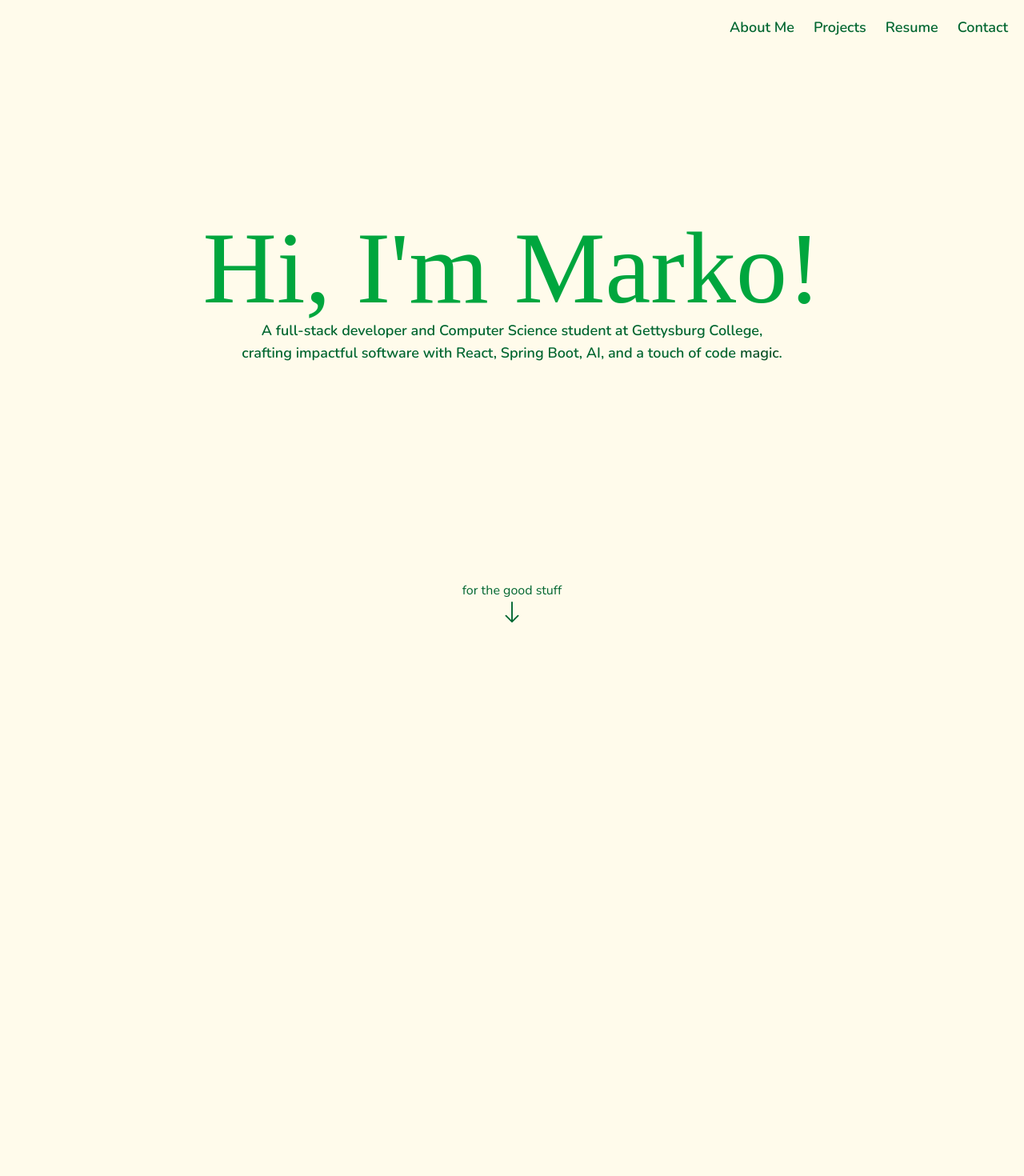
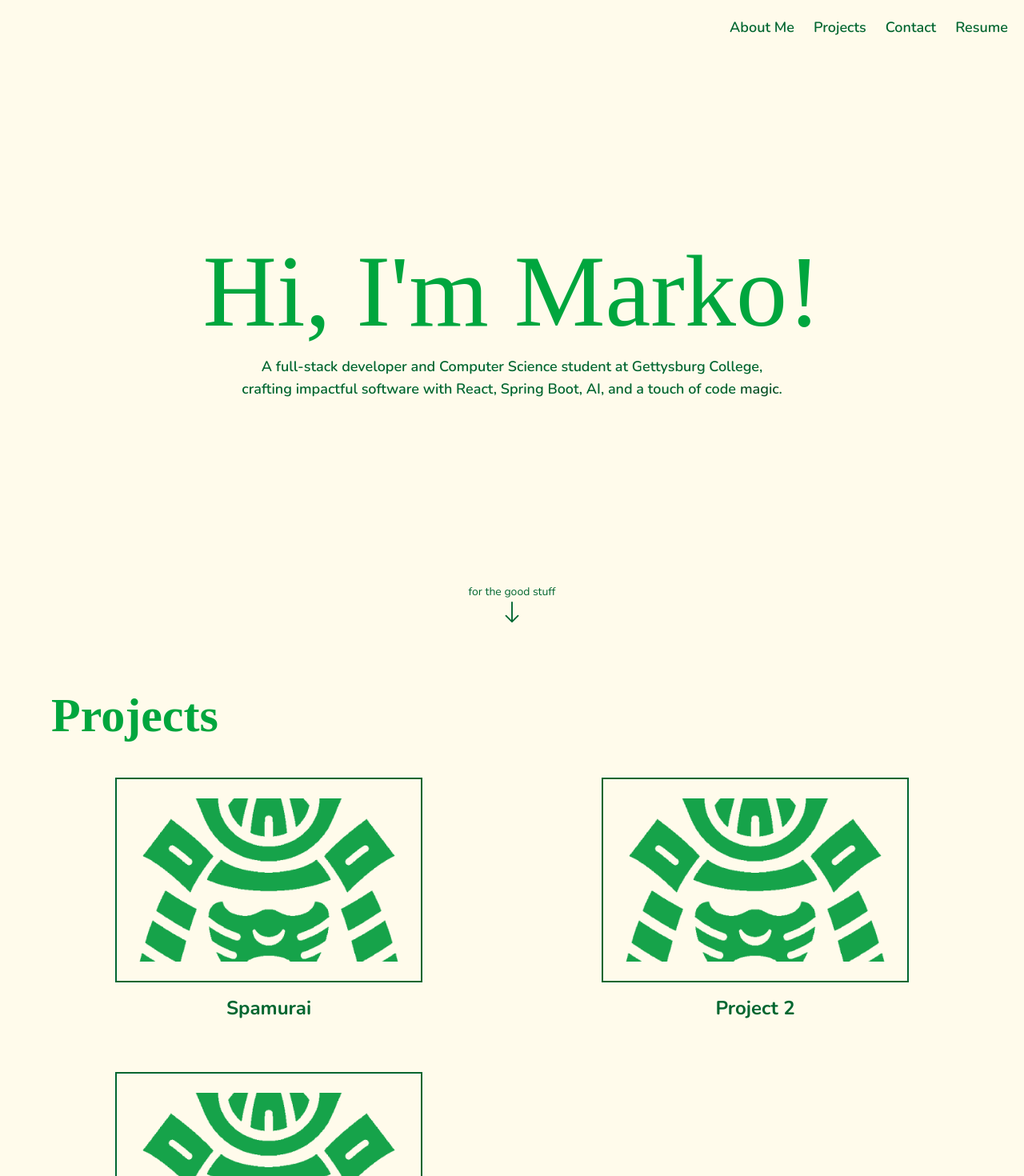
Before and after one commit to mrktsm/portfolio, a React (Vite) app: page / in a window 1280 px wide. Shown: the top 1470 px of the page at 80% size. Before the commit the page ends 800 px from the top, so only its background shows below. Built offline with nearby package versions, Linux system fonts and the light colour scheme.

Commit message:
Add Project Section

```diff
--- a/src/App.tsx
+++ b/src/App.tsx
@@ -1,9 +1,31 @@
+import { BsArrowDown } from "react-icons/bs";
 import { MagicWord } from "./components/MagicWord.js";
-import { BsArrowDown } from "react-icons/bs";
 
 const App = () => {
+  const projects = [
+    {
+      title: "Spamurai",
+      imageUrl: "src/assets/images/spamurai.png",
+      description: "A full-stack web application with real-time features.",
+      technologies: ["React", "Spring Boot", "PostgreSQL"],
+    },
+    {
+      title: "Project 2",
+      imageUrl: "src/assets/images/spamurai.png",
+      description: "AI-powered data analysis platform.",
+      technologies: ["Python", "TensorFlow", "React"],
+    },
+    {
+      title: "Project 3",
+      imageUrl: "src/assets/images/spamurai.png",
+      description: "Mobile-first e-commerce solution.",
+      technologies: ["React Native", "Node.js", "MongoDB"],
+    },
+  ];
+
   return (
-    <div className="flex flex-col justify-between h-screen bg-amber-50">
+    <div className="bg-amber-50">
+      {/* Top Navigation */}
       <div className="absolute top-5 right-5 flex space-x-6">
         <a
           href="#about"
@@ -18,26 +40,28 @@ const App = () => {
           Projects
         </a>
         <a
-          href="#resume"
-          className="text-green-800 text-lg font-semibold hover:text-green-600"
-        >
-          Resume
-        </a>
-        <a
           href="#Contact"
           className="text-green-800 text-lg font-semibold hover:text-green-600"
         >
           Contact
         </a>
+        <a
+          href="#Resume"
+          className="text-green-800 text-lg font-semibold hover:text-green-600"
+        >
+          Resume
+        </a>
       </div>
-      <div className="flex flex-col justify-center items-center flex-grow">
-        <span
-          className="text-9xl text-green-600 inline-block"
+
+      {/* Full-Height Section */}
+      <div className="min-h-screen flex flex-col justify-center items-center text-center relative">
+        <h1
+          className="text-9xl text-green-600"
           style={{ fontFamily: "Hooey-Regular" }}
         >
           Hi, I'm Marko!
-        </span>
-        <span className="text-lg font-semibold text-green-800 flex flex-col items-center">
+        </h1>
+        <div className="text-lg font-semibold text-green-800 mt-4">
           <p>
             A full-stack developer and Computer Science student at Gettysburg
             College,
@@ -46,13 +70,42 @@ const App = () => {
             crafting impactful software with React, Spring Boot, AI, and a touch
             of code <MagicWord />.
           </p>
-        </span>
+        </div>
+
+        {/* Arrow Fixed to Bottom of Viewport */}
+        <div className="absolute bottom-5 text-green-800 flex flex-col items-center text-sm">
+          <p>for the good stuff</p>
+          <a href="#projects">
+            <BsArrowDown className="text-3xl" />
+          </a>
+        </div>
       </div>
 
-      {/* Bottom Content */}
-      <div className="text-green-800 flex flex-col items-center mb-5">
-        <p>for the good stuff</p>
-        <BsArrowDown className=" text-3xl" />
+      {/* Projects Section */}
+      <div id="projects" className="w-full px-8 py-16">
+        {/* Heading */}
+        <h2
+          className="text-6xl text-green-600 font-bold text-left mb-12 max-w-6xl mx-auto"
+          style={{ fontFamily: "Hooey-Regular" }}
+        >
+          Projects
+        </h2>
+        <div className="max-w-6xl mx-auto grid grid-cols-1 md:grid-cols-2 gap-16">
+          {projects.map((project, index) => (
+            <div key={index} className="flex flex-col items-center">
+              <div className="w-96 h-64 bg-amber-50 border-2 border-green-800 p-6 transition-transform duration-300 hover:scale-105">
+                <img
+                  src={project.imageUrl}
+                  alt={project.title}
+                  className="w-full h-full object-cover"
+                />
+              </div>
+              <h3 className="text-2xl font-bold text-green-800 mt-4">
+                {project.title}
+              </h3>
+            </div>
+          ))}
+        </div>
       </div>
     </div>
   );
--- a/src/components/MagicWord.tsx
+++ b/src/components/MagicWord.tsx
@@ -1,4 +1,4 @@
-import React, { useState, useEffect, useRef } from "react";
+import { useState, useEffect, useRef } from "react";
 
 interface Particle {
   x: number;
@@ -148,7 +148,7 @@ export const MagicWord: React.FC = () => {
 
       timeoutRef.current = setTimeout(() => {
         setShowFireworks(false);
-      }, 4400);
+      }, 4000);
 
       return () => {
         if (fireworksDisplayRef.current) {
@@ -190,7 +190,7 @@ export const MagicWord: React.FC = () => {
       )}
       <span
         onClick={handleClick}
-        className="shake cursor-pointer text-green-900"
+        className="shake cursor-pointer text-green-900 font-semibold"
       >
         magic
       </span>
--- a/src/index.css
+++ b/src/index.css
@@ -6,6 +6,7 @@ body,
   height: 100%;
   margin: 0;
   padding: 0;
+  scroll-behavior: smooth;
 }
 
 .shake {
```
Also changed, not shown: src/assets/images/spamurai.png (added).
